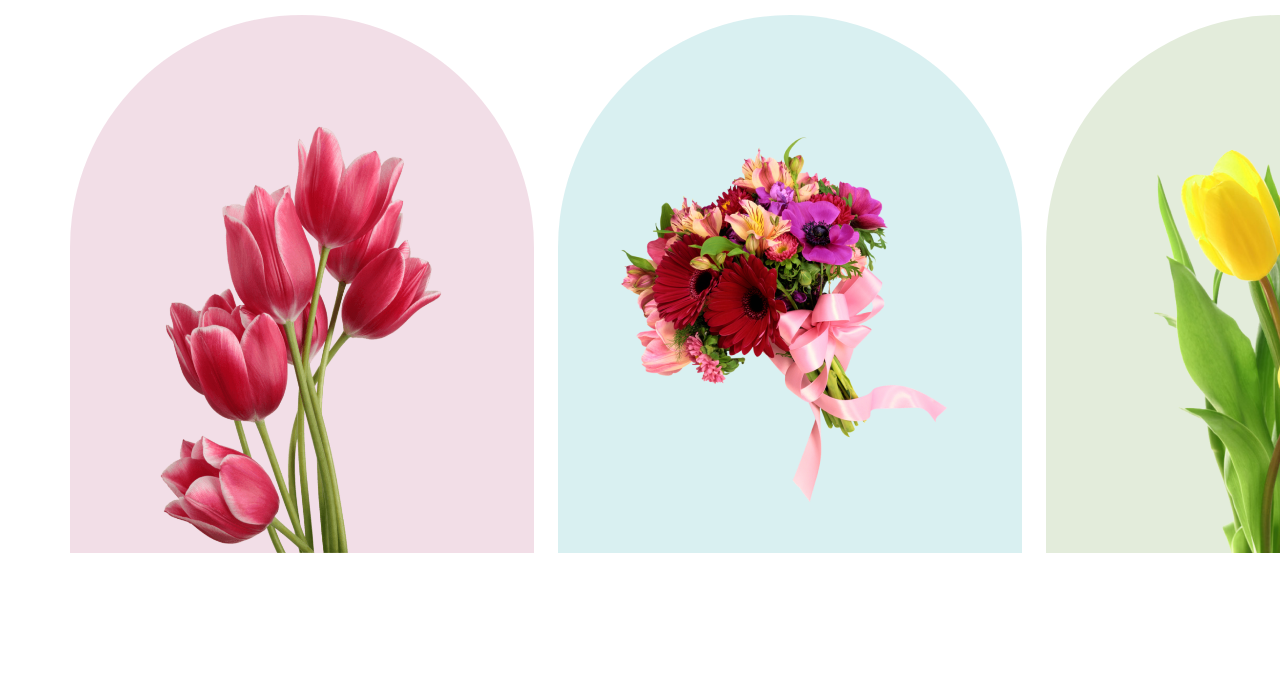
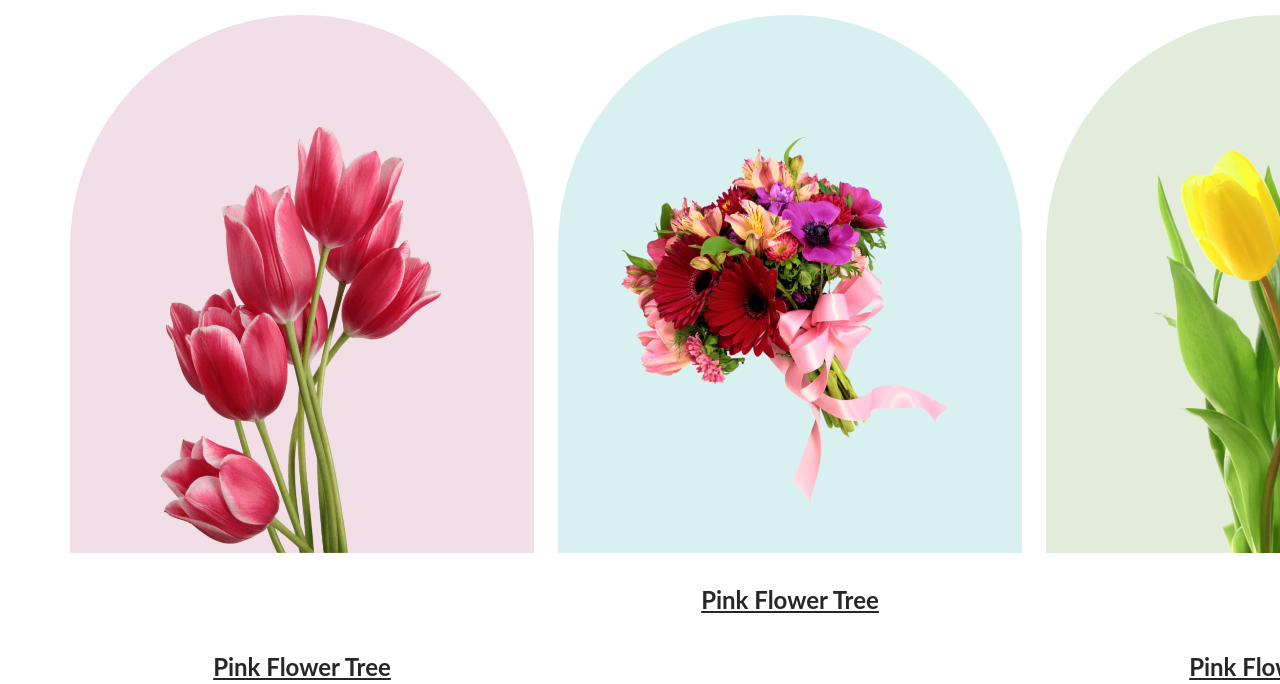
Before and after one commit to PulokRoy11225/flower-shop-assignment, a plain HTML site: page index.html in a window 1280 px wide. Shown: the part 799-1483 px from the top of the page. Before the commit the page ends 1424 px from the top, so only its background shows below. Drawn offline with nearby package versions, Linux system fonts and the light colour scheme.

Commit message:
added ficaptaion

```diff
--- a/index.html
+++ b/index.html
@@ -27,20 +27,25 @@
   <h3 class="section-title">Our Featured Flowers</h3>
     <p class="section-des">It is a long established fact that a reader will be distracted by the readable<br> content of a page when looking at its layout.</p>
 </section>
+<section>
 <div class="flower-trees">
 <div class="pink-flower-tree1">
   <img class="tree-no1" src="./Flower Asset/pngwing 10.png" alt="">
+  <p class="pink-flt">Pink Flower Tree</p>
   <!-- <figcaption>Pink Flower Tree</figcaption> -->
 </div>
 <div class="pink-flower-tree2">
-  <img class="tree-no2"  src="./Flower Asset/pngwing 5.png" alt="">
+  <img class="tree-no2" src="./Flower Asset/pngwing 5.png" alt="">
+  <p class="pink-flt">Pink Flower Tree</p>
   <!-- <figcaption>Pink Flower Tree</figcaption> -->
 </div>
 <div class="pink-flower-tree3">
   <img class="tree-no3" src="./Flower Asset/pngwing 7.png" alt="" >
+  <p class="pink-flt">Pink Flower Tree</p>
   <!-- <figcaption>Pink Flower Tree</figcaption> -->
 </div>
 </div>
+</section>
     </main>
   <footer>
 
--- a/styles/flower.css
+++ b/styles/flower.css
@@ -118,6 +118,7 @@ main {
   background: rgba(167, 33, 98, 0.15);
   margin-right: 24px;
   /* background: url(<path-to-image>), lightgray 50% / cover no-repeat; */
+  /* margin-bottom: 0px; */
 }
 
 .tree-no1 {
@@ -159,6 +160,18 @@ main {
   flex-shrink: 0;
   padding: 67px 75px;
 }
+
 .fig-cation {
   display: flex;
 }
+
+.pink-flt {
+  color: #272727;
+  text-align: center;
+  font-family: Lato;
+  font-size: 24px;
+  font-style: normal;
+  font-weight: 700;
+  line-height: 35px;
+  text-decoration-line: underline;
+}
```
